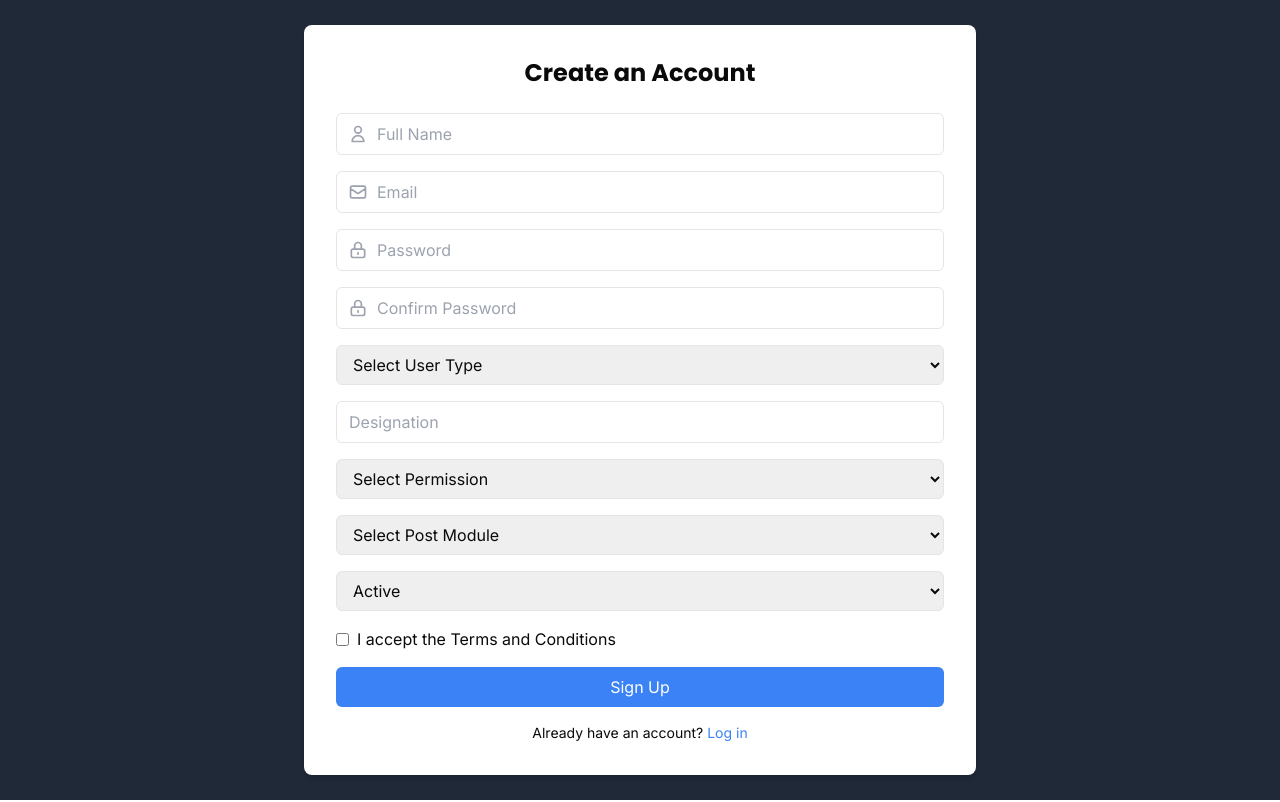
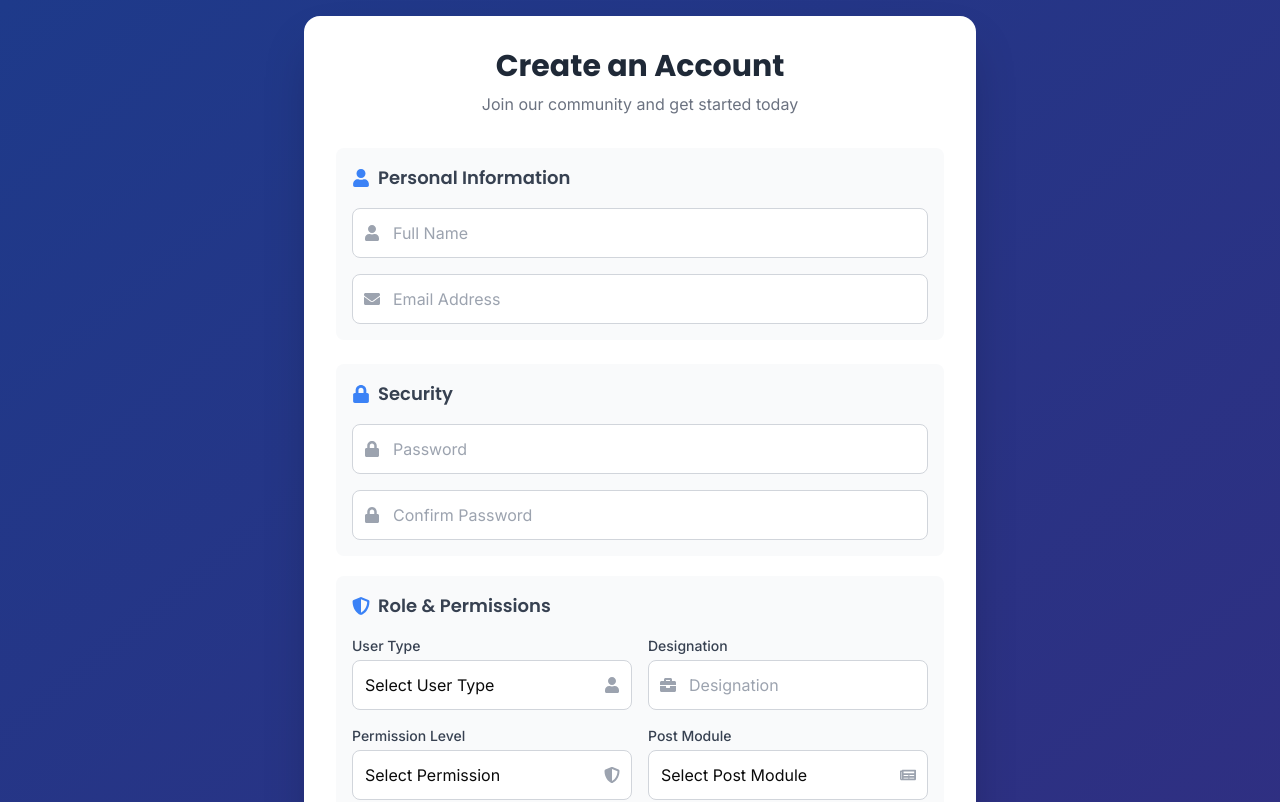
Before and after one commit to simsim-sh/Task-Manager-Frontend, a React (Vite) app: page /register in a window 1280 px wide. Shown: the top 802 px of the page. Built offline with nearby package versions, Linux system fonts and the light colour scheme.

Commit message:
feat: Add user update and delete functionality with confirmation prompts

```diff
--- a/src/Component/ui/table.jsx
+++ b/src/Component/ui/table.jsx
@@ -21,7 +21,7 @@ TableHeader.displayName = "TableHeader";
 const TableBody = React.forwardRef(({ className, ...props }, ref) => (
   <tbody
     ref={ref}
-    className={cn("[&_tr:last-child]:border-0", className)}
+    className={cn("[&_tr:last-child]:border-0 bg-white", className)}
     {...props}
   />
 ));
--- a/src/api/service.js
+++ b/src/api/service.js
@@ -144,6 +144,28 @@ export const getAllUsers = async () => {
   }
 };
 
+
+export const updateUser = async (email, formData) => {
+  try {
+    const response = await axios.put(
+      `${AUTHURL}/updateUser/${email}`,
+      formData
+    );
+    return response.data;  // This returns the response from the backend (success message, updated user data)
+  } catch (error) {
+    return catchError(error);  // Handle any errors
+  }
+};
+
+export const deleteUser = async (email) => {
+  try {
+    const response = await axios.delete(`${AUTHURL}/deleteUser/${email}`);
+    return response.data;
+  } catch (error) {
+    return catchError(error);
+  }
+};
+
 // donut chart api
 export const getProjectStatusSummary = async () => {
   try {
--- a/src/pages/SignIn.jsx
+++ b/src/pages/SignIn.jsx
@@ -1,4 +1,5 @@
 import React, { useState, useEffect } from "react";
+import Favicon from "../assets/images/favicon.ico";
 import { Mail, Lock, Eye, EyeOff, CheckSquare } from "lucide-react";
 import { useNavigate } from "react-router-dom";
 import { login } from "../api/service";
@@ -93,8 +94,12 @@ const SignIn = () => {
         {/* Sidebar */}
         <div className="w-24 bg-white border-r flex flex-col">
           <div className="p-4 flex justify-center">
-            <div className="w-12 h-12 bg-blue-600 rounded-full flex items-center justify-center">
-              <div className="w-8 h-4 bg-white rounded-full mt-2"></div>
+            <div className="w-12 h-12 rounded-full overflow-hidden flex items-center justify-center bg-blue-600">
+              <img
+                src={Favicon}
+                alt="User Icon"
+                className="w-full h-full object-cover"
+              />
             </div>
           </div>
 
--- a/src/pages/SignUp.jsx
+++ b/src/pages/SignUp.jsx
@@ -1,59 +1,17 @@
 import React, { useState } from "react";
 import { useNavigate } from "react-router-dom";
-import axios from "axios";
 import { register } from "../api/service";
 import toast from "react-hot-toast";
-
-const UserIcon = () => (
-  <svg
-    xmlns="http://www.w3.org/2000/svg"
-    className="h-5 w-5 text-gray-400"
-    fill="none"
-    viewBox="0 0 24 24"
-    stroke="currentColor"
-  >
-    <path
-      strokeLinecap="round"
-      strokeLinejoin="round"
-      strokeWidth={2}
-      d="M16 7a4 4 0 11-8 0 4 4 0 018 0zM12 14a7 7 0 00-7 7h14a7 7 0 00-7-7z"
-    />
-  </svg>
-);
-
-const EmailIcon = () => (
-  <svg
-    xmlns="http://www.w3.org/2000/svg"
-    className="h-5 w-5 text-gray-400"
-    fill="none"
-    viewBox="0 0 24 24"
-    stroke="currentColor"
-  >
-    <path
-      strokeLinecap="round"
-      strokeLinejoin="round"
-      strokeWidth={2}
-      d="M3 8l7.89 5.26a2 2 0 002.22 0L21 8M5 19h14a2 2 0 002-2V7a2 2 0 00-2-2H5a2 2 0 00-2 2v10a2 2 0 002 2z"
-    />
-  </svg>
-);
-
-const LockIcon = () => (
-  <svg
-    xmlns="http://www.w3.org/2000/svg"
-    className="h-5 w-5 text-gray-400"
-    fill="none"
-    viewBox="0 0 24 24"
-    stroke="currentColor"
-  >
-    <path
-      strokeLinecap="round"
-      strokeLinejoin="round"
-      strokeWidth={2}
-      d="M12 15v2m-6 4h12a2 2 0 002-2v-6a2 2 0 00-2-2H6a2 2 0 00-2 2v6a2 2 0 002 2zm10-10V7a4 4 0 00-8 0v4h8z"
-    />
-  </svg>
-);
+import {
+  FaUser,
+  FaEnvelope,
+  FaLock,
+  FaBriefcase,
+  FaCheck,
+  FaShieldAlt,
+  FaNewspaper,
+  FaToggleOn,
+} from "react-icons/fa";
 
 const SignUp = () => {
   const [formData, setFormData] = useState({
@@ -109,30 +67,41 @@ const SignUp = () => {
       try {
         const response = await register(formData);
         if (response.success) {
-          toast.success(`User Register in: ${response.data}`);
+          toast.success(`User Registered: ${response.data}`);
           navigate("/");
         } else {
           toast.error(
-            `Register Failed: ${response.message || "Unknown error"}`
+            `Registration Failed: ${response.message || "Unknown error"}`
           );
         }
       } catch (error) {
-        toast.error(`Sign In Error: ${error.message || error}`);
+        toast.error(`Sign Up Error: ${error.message || error}`);
       }
     }
   };
 
   return (
-    <div className="min-h-screen bg-gray-800 flex items-center justify-center p-4">
-      <div className="bg-white shadow-md rounded-lg p-8 max-w-2xl w-full">
-        <h2 className="text-2xl font-bold text-center mb-6">
+    <div className="min-h-screen bg-gradient-to-br from-blue-900 to-indigo-900 flex items-center justify-center p-4">
+      <div className="bg-white shadow-2xl rounded-2xl p-8 max-w-2xl w-full">
+        <div className="text-center mb-8">
+          <h2 className="text-3xl font-bold text-gray-800">
             Create an Account
           </h2>
+          <p className="text-gray-500 mt-2">
+            Join our community and get started today
+          </p>
+        </div>
 
-        <form onSubmit={handleSubmit} className="space-y-4">
+        <form onSubmit={handleSubmit} className="space-y-5">
+          {/* Personal Information Section */}
+          <div className="bg-gray-50 p-4 rounded-lg mb-6">
+            <h3 className="text-lg font-semibold text-gray-700 mb-4 flex items-center">
+              <FaUser className="mr-2 text-blue-500" /> Personal Information
+            </h3>
+            <div className="space-y-4">
               <div className="relative">
                 <div className="absolute inset-y-0 left-0 pl-3 flex items-center pointer-events-none">
-              <UserIcon />
+                  <FaUser className="text-gray-400" />
                 </div>
                 <input
                   type="text"
@@ -140,7 +109,7 @@ const SignUp = () => {
                   placeholder="Full Name"
                   value={formData.name}
                   onChange={handleChange}
-              className="w-full pl-10 pr-3 py-2 border rounded-md focus:outline-none focus:ring-2 focus:ring-blue-500"
+                  className="w-full pl-10 pr-3 py-3 border border-gray-300 rounded-lg focus:outline-none focus:ring-2 focus:ring-blue-500 focus:border-blue-500"
                 />
                 {errors.name && (
                   <p className="text-red-500 text-sm mt-1">{errors.name}</p>
@@ -149,24 +118,32 @@ const SignUp = () => {
 
               <div className="relative">
                 <div className="absolute inset-y-0 left-0 pl-3 flex items-center pointer-events-none">
-              <EmailIcon />
+                  <FaEnvelope className="text-gray-400" />
                 </div>
                 <input
                   type="email"
                   name="email"
-              placeholder="Email"
+                  placeholder="Email Address"
                   value={formData.email}
                   onChange={handleChange}
-              className="w-full pl-10 pr-3 py-2 border rounded-md focus:outline-none focus:ring-2 focus:ring-blue-500"
+                  className="w-full pl-10 pr-3 py-3 border border-gray-300 rounded-lg focus:outline-none focus:ring-2 focus:ring-blue-500 focus:border-blue-500"
                 />
                 {errors.email && (
                   <p className="text-red-500 text-sm mt-1">{errors.email}</p>
                 )}
               </div>
+            </div>
+          </div>
 
+          {/* Security Section */}
+          <div className="bg-gray-50 p-4 rounded-lg mb-6">
+            <h3 className="text-lg font-semibold text-gray-700 mb-4 flex items-center">
+              <FaLock className="mr-2 text-blue-500" /> Security
+            </h3>
+            <div className="space-y-4">
               <div className="relative">
                 <div className="absolute inset-y-0 left-0 pl-3 flex items-center pointer-events-none">
-              <LockIcon />
+                  <FaLock className="text-gray-400" />
                 </div>
                 <input
                   type="password"
@@ -174,7 +151,7 @@ const SignUp = () => {
                   placeholder="Password"
                   value={formData.password}
                   onChange={handleChange}
-              className="w-full pl-10 pr-3 py-2 border rounded-md focus:outline-none focus:ring-2 focus:ring-blue-500"
+                  className="w-full pl-10 pr-3 py-3 border border-gray-300 rounded-lg focus:outline-none focus:ring-2 focus:ring-blue-500 focus:border-blue-500"
                 />
                 {errors.password && (
                   <p className="text-red-500 text-sm mt-1">{errors.password}</p>
@@ -183,7 +160,7 @@ const SignUp = () => {
 
               <div className="relative">
                 <div className="absolute inset-y-0 left-0 pl-3 flex items-center pointer-events-none">
-              <LockIcon />
+                  <FaLock className="text-gray-400" />
                 </div>
                 <input
                   type="password"
@@ -191,7 +168,7 @@ const SignUp = () => {
                   placeholder="Confirm Password"
                   value={formData.confirmPassword}
                   onChange={handleChange}
-              className="w-full pl-10 pr-3 py-2 border rounded-md focus:outline-none focus:ring-2 focus:ring-blue-500"
+                  className="w-full pl-10 pr-3 py-3 border border-gray-300 rounded-lg focus:outline-none focus:ring-2 focus:ring-blue-500 focus:border-blue-500"
                 />
                 {errors.confirmPassword && (
                   <p className="text-red-500 text-sm mt-1">
@@ -199,82 +176,137 @@ const SignUp = () => {
                   </p>
                 )}
               </div>
+            </div>
+          </div>
 
+          {/* Role & Permissions Section */}
+          <div className="bg-gray-50 p-4 rounded-lg mb-6">
+            <h3 className="text-lg font-semibold text-gray-700 mb-4 flex items-center">
+              <FaShieldAlt className="mr-2 text-blue-500" /> Role & Permissions
+            </h3>
+            <div className="grid grid-cols-1 md:grid-cols-2 gap-4">
               <div>
+                <label className="block text-sm font-medium text-gray-700 mb-1">
+                  User Type
+                </label>
+                <div className="relative">
                   <select
                     name="userType"
                     value={formData.userType}
                     onChange={handleChange}
-              className="w-full px-3 py-2 border rounded-md focus:outline-none focus:ring-2 focus:ring-blue-500"
+                    className="w-full px-3 py-3 border border-gray-300 rounded-lg focus:outline-none focus:ring-2 focus:ring-blue-500 focus:border-blue-500 appearance-none bg-white"
                   >
                     <option value="">Select User Type</option>
                     <option value="admin">Admin</option>
                     <option value="user">User</option>
                     <option value="manager">Manager</option>
                   </select>
+                  <div className="absolute inset-y-0 right-0 flex items-center pr-3 pointer-events-none">
+                    <FaUser className="text-gray-400" />
+                  </div>
+                </div>
                 {errors.userType && (
                   <p className="text-red-500 text-sm mt-1">{errors.userType}</p>
                 )}
               </div>
 
               <div>
+                <label className="block text-sm font-medium text-gray-700 mb-1">
+                  Designation
+                </label>
+                <div className="relative">
+                  <div className="absolute inset-y-0 left-0 pl-3 flex items-center pointer-events-none">
+                    <FaBriefcase className="text-gray-400" />
+                  </div>
                   <input
                     type="text"
                     name="designation"
                     placeholder="Designation"
                     value={formData.designation}
                     onChange={handleChange}
-              className="w-full px-3 py-2 border rounded-md focus:outline-none focus:ring-2 focus:ring-blue-500"
+                    className="w-full pl-10 pr-3 py-3 border border-gray-300 rounded-lg focus:outline-none focus:ring-2 focus:ring-blue-500 focus:border-blue-500"
                   />
+                </div>
                 {errors.designation && (
-              <p className="text-red-500 text-sm mt-1">{errors.designation}</p>
+                  <p className="text-red-500 text-sm mt-1">
+                    {errors.designation}
+                  </p>
                 )}
               </div>
 
               <div>
+                <label className="block text-sm font-medium text-gray-700 mb-1">
+                  Permission Level
+                </label>
+                <div className="relative">
                   <select
                     name="permission"
                     value={formData.permission}
                     onChange={handleChange}
-              className="w-full px-3 py-2 border rounded-md focus:outline-none focus:ring-2 focus:ring-blue-500"
+                    className="w-full px-3 py-3 border border-gray-300 rounded-lg focus:outline-none focus:ring-2 focus:ring-blue-500 focus:border-blue-500 appearance-none bg-white"
                   >
                     <option value="">Select Permission</option>
                     <option value="read">Read</option>
                     <option value="write">Write</option>
                     <option value="admin">Admin</option>
                   </select>
+                  <div className="absolute inset-y-0 right-0 flex items-center pr-3 pointer-events-none">
+                    <FaShieldAlt className="text-gray-400" />
+                  </div>
+                </div>
                 {errors.permission && (
-              <p className="text-red-500 text-sm mt-1">{errors.permission}</p>
+                  <p className="text-red-500 text-sm mt-1">
+                    {errors.permission}
+                  </p>
                 )}
               </div>
 
               <div>
+                <label className="block text-sm font-medium text-gray-700 mb-1">
+                  Post Module
+                </label>
+                <div className="relative">
                   <select
                     name="postModule"
                     value={formData.postModule}
                     onChange={handleChange}
-              className="w-full px-3 py-2 border rounded-md focus:outline-none focus:ring-2 focus:ring-blue-500"
+                    className="w-full px-3 py-3 border border-gray-300 rounded-lg focus:outline-none focus:ring-2 focus:ring-blue-500 focus:border-blue-500 appearance-none bg-white"
                   >
                     <option value="">Select Post Module</option>
                     <option value="blog">Blog</option>
                     <option value="news">News</option>
                     <option value="project">Project</option>
                   </select>
+                  <div className="absolute inset-y-0 right-0 flex items-center pr-3 pointer-events-none">
+                    <FaNewspaper className="text-gray-400" />
+                  </div>
+                </div>
                 {errors.postModule && (
-              <p className="text-red-500 text-sm mt-1">{errors.postModule}</p>
+                  <p className="text-red-500 text-sm mt-1">
+                    {errors.postModule}
+                  </p>
                 )}
               </div>
+            </div>
+          </div>
 
-          <div>
+          <div className="flex items-center justify-between">
+            <div className="flex items-center">
+              <div className="relative mr-3">
                 <select
                   name="status"
                   value={formData.status}
                   onChange={handleChange}
-              className="w-full px-3 py-2 border rounded-md focus:outline-none focus:ring-2 focus:ring-blue-500"
+                  className="pl-3 pr-8 py-2 border border-gray-300 rounded-lg focus:outline-none focus:ring-2 focus:ring-blue-500 focus:border-blue-500 appearance-none bg-white"
                 >
                   <option value="active">Active</option>
                   <option value="inactive">Inactive</option>
                 </select>
+                <div className="absolute inset-y-0 right-0 flex items-center pr-2 pointer-events-none">
+                  <FaToggleOn className="text-gray-400" />
+                </div>
+              </div>
+              <label className="text-sm text-gray-600">Status</label>
             </div>
 
             <div className="flex items-center">
@@ -284,11 +316,18 @@ const SignUp = () => {
                 id="terms"
                 checked={formData.termsAccepted}
                 onChange={handleChange}
-              className="mr-2"
+                className="h-4 w-4 text-blue-600 focus:ring-blue-500 border-gray-300 rounded"
               />
-            <label htmlFor="terms" className="flex items-center">
-              I accept the Terms and Conditions
+              <label
+                htmlFor="terms"
+                className="ml-2 block text-sm text-gray-700"
+              >
+                I accept the{" "}
+                <span className="text-blue-600 hover:underline cursor-pointer">
+                  Terms and Conditions
+                </span>
               </label>
+            </div>
           </div>
           {errors.termsAccepted && (
             <p className="text-red-500 text-sm">{errors.termsAccepted}</p>
@@ -296,16 +335,16 @@ const SignUp = () => {
 
           <button
             type="submit"
-            className="w-full bg-blue-500 text-white py-2 rounded-md hover:bg-blue-600 transition duration-300"
+            className="w-full bg-gradient-to-r from-blue-600 to-indigo-600 text-white py-3 px-4 rounded-lg font-medium hover:from-blue-700 hover:to-indigo-700 transition duration-300 shadow-lg transform hover:-translate-y-0.5"
           >
-            Sign Up
+            Create Account
           </button>
         </form>
 
-        <div className="text-center mt-4">
-          <p className="text-sm">
+        <div className="text-center mt-6">
+          <p className="text-gray-600">
             Already have an account?{" "}
-            <a href="/" className="text-blue-500 hover:underline">
+            <a href="/" className="text-blue-600 font-medium hover:underline">
               Log in
             </a>
           </p>
--- a/src/pages/adduser.jsx
+++ b/src/pages/adduser.jsx
@@ -1,4 +1,5 @@
 import React, { useEffect, useState } from "react";
+import Swal from "sweetalert2";
 import Sidebar from "../Component/Sidebar";
 import Header from "../Component/Header";
 import AddUserForm from "../Component/adduserform";
@@ -6,7 +7,7 @@ import { MdPersonAdd, MdDelete } from "react-icons/md";
 import { LiaUserEditSolid } from "react-icons/lia";
 import girlpicture from "../assets/images/girlpicture.png";
 import toast from "react-hot-toast";
-import { getAllUsers } from "../api/service";
+import { getAllUsers, deleteUser } from "../api/service";
 import Profile from "../assets/images/girlpicture.png";
 import { NavLink } from "react-router-dom";
 import { TbHomeHeart } from "react-icons/tb";
@@ -42,10 +43,30 @@ const UserManagementPage = () => {
   const openPopup = () => setShowPopup(true);
   const closePopup = () => setShowPopup(false);
 
-  const handleDelete = (id) => {
-    if (window.confirm("Are you sure you want to remove this user?")) {
-      setUsers(users.filter((user) => user.id !== id));
-    }
+  const handleDelete = async (email) => {
+    Swal.fire({
+      title: "Are you sure?",
+      text: "You won't be able to revert this!",
+      icon: "warning",
+      showCancelButton: true,
+      confirmButtonColor: "#3085d6",
+      cancelButtonColor: "#d33",
+      confirmButtonText: "Yes, delete it!",
+    }).then(async (result) => {
+      if (result.isConfirmed) {
+        try {
+          const response = await deleteUser(email);
+          if (response?.success) {
+            toast.success("User deleted successfully");
+            fetchData(); // Refresh data
+          } else {
+            toast.error("Failed to delete user");
+          }
+        } catch (error) {
+          toast.error("Error deleting user");
+        }
+      }
+    });
   };
 
   const addUser = (newUser) => {
@@ -103,7 +124,7 @@ const UserManagementPage = () => {
             </button> */}
           <Table>
             <TableHeader>
-              <TableRow className="bg-blue-900 text-white">
+              <TableRow className="bg-blue-600 text-white">
                 <TableHead className="text-center">Profile</TableHead>
                 <TableHead className="text-center">Name</TableHead>
                 <TableHead className="text-center">Email</TableHead>
@@ -150,8 +171,8 @@ const UserManagementPage = () => {
                       className="hover:text-blue-700  text-blue-500"
                     />
                     <MdDelete
-                      onClick={() => handleDelete(row._id)}
-                      className="text-red-500 hover:text-red-700"
+                      onClick={() => handleDelete(row.email)}
+                      className="text-red-500 hover:text-red-700 cursor-pointer"
                     />
                   </TableCell>
                 </TableRow>
```
Lines whose indentation alone changed are shown as unchanged.
